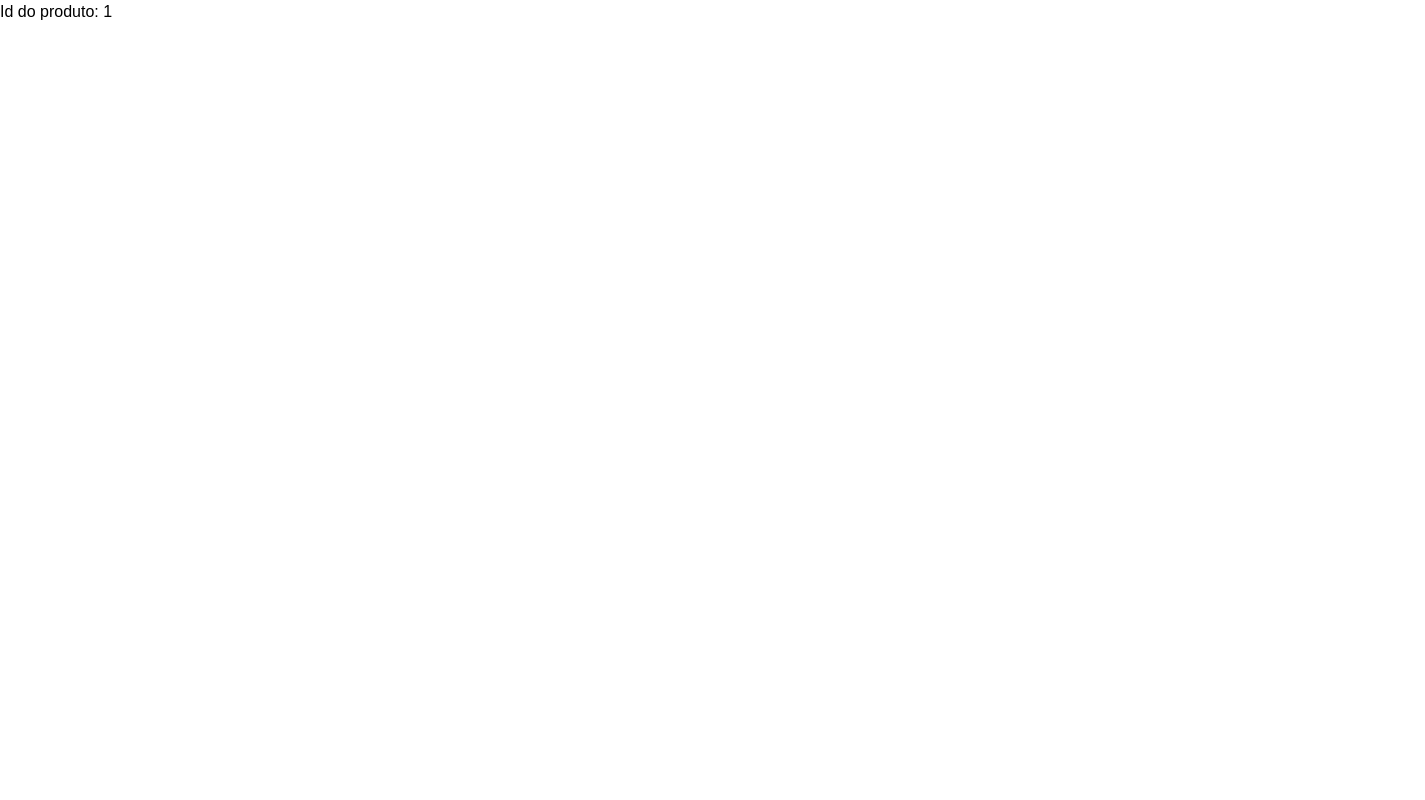
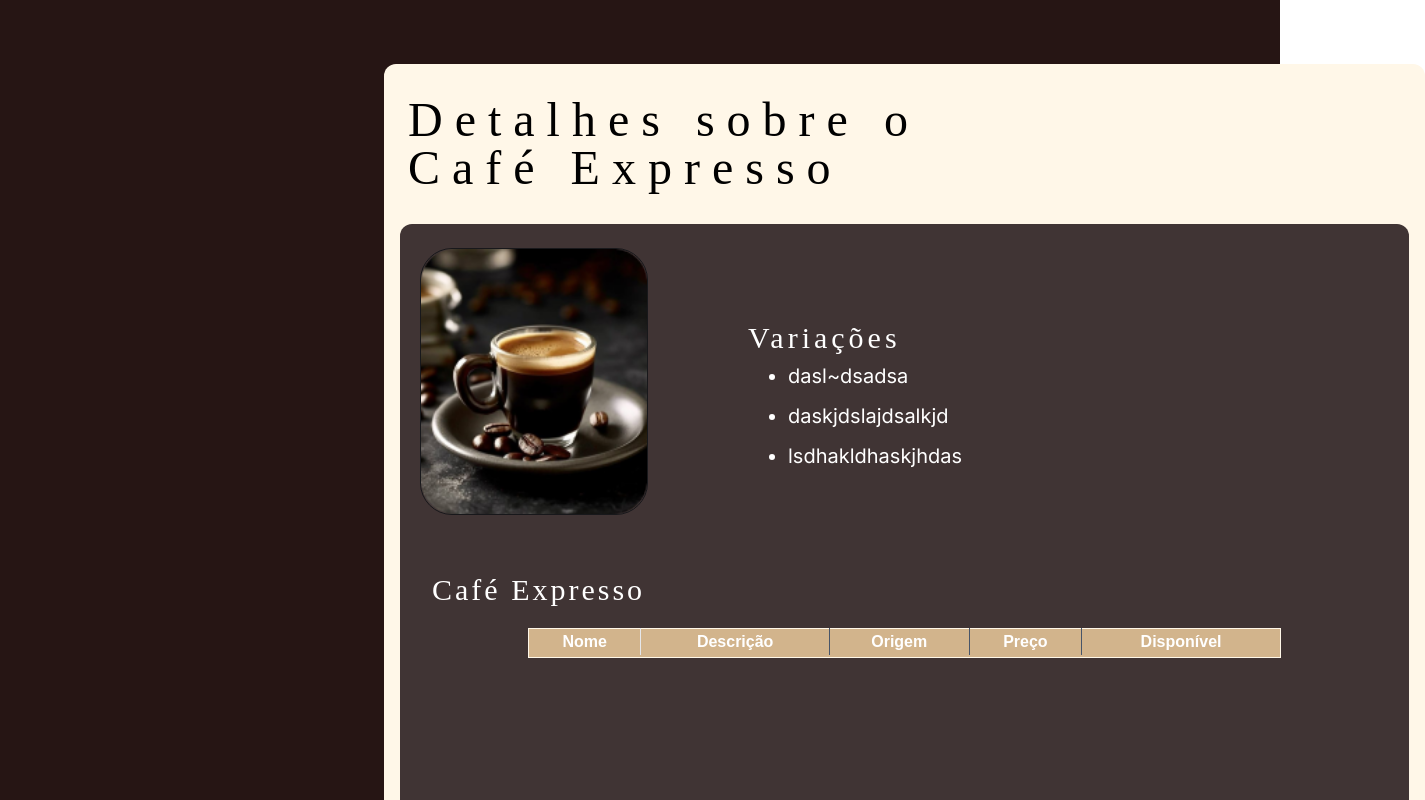
Before and after one commit to GuilhermeYm/LandingPage-Coffee, a Next.js app: page /product/1 in a window 1280 px wide. Shown: the top 800 px of the page, 1425 px wide, since content can reach past the window. Built offline with nearby package versions, Linux system fonts and the light colour scheme; a web font is replaced by a local one.

Commit message:
Começando a desenvolver a API

```diff
--- a/next.config.mjs
+++ b/next.config.mjs
@@ -1,4 +1,22 @@
 /** @type {import('next').NextConfig} */
-const nextConfig = {};
+const nextConfig = {
+  async headers() {
+    return [
+      {
+        source: "/api/:path*",
+        headers: [
+          {
+            key: "Access-Control-Allow-Origin",
+            value: "http://localhost:3000",
+          },
+          {
+            key: "Access-Control-Allow-Headers",
+            value: "Content-Type",
+          },
+        ],
+      },
+    ];
+  },
+};
 
 export default nextConfig;
--- /dev/null
+++ b/src/app/api/products/[idProduct]/route.js
@@ -0,0 +1,8 @@
+import data from "../../server.json";
+
+export async function GET(request, { params }) {
+  const id = 1;
+  const coffeWithId = data.coffees.filter((c) => c.id === id);
+  console.log(coffeWithId[0].id)
+  return Response.json({ coffeWithId});
+}
--- /dev/null
+++ b/src/app/api/server.json
@@ -0,0 +1,45 @@
+{
+  "coffees": [
+    {
+      "id": 1,
+      "image": "/image/coffees/Coffee",
+      "name": "Café Expresso",
+      "description": "Café encorpado feito com grãos 100% arábica.",
+      "origin": "Brasil",
+      "price": 5.0,
+      "available": true
+    },
+    {
+      "id": 2,
+      "name": "Café Latte",
+      "description": "Café com leite vaporizado e espuma cremosa.",
+      "origin": "Itália",
+      "price": 7.5,
+      "available": true
+    },
+    {
+      "id": 3,
+      "name": "Cappuccino",
+      "description": "Café, leite vaporizado e uma camada de espuma.",
+      "origin": "Itália",
+      "price": 6.0,
+      "available": false
+    },
+    {
+      "id": 4,
+      "name": "Café Mocha",
+      "description": "Café expresso, chocolate e leite vaporizado.",
+      "origin": "México",
+      "price": 8.0,
+      "available": true
+    },
+    {
+      "id": 5,
+      "name": "Café Macchiato",
+      "description": "Café expresso com um toque de leite.",
+      "origin": "Itália",
+      "price": 5.5,
+      "available": true
+    }
+  ]
+}
--- a/src/app/components/MainComponents/FooterComponents.jsx
+++ b/src/app/components/MainComponents/FooterComponents.jsx
@@ -1,8 +1,28 @@
+import Link from "next/link";
+
 export default function FooterComponents() {
   return (
-    <footer>
-      <div></div>
-      <div></div>
+    <footer className="w-full flex py-11 bg-backgroundFooter text-white">
+      <div className="flex-1 border-r border-white p-3">
+        <h2 className="font-fontIsland text-8xl">Endereço</h2>
+        <address>
+          <div>
+            <p>Suporte ao cliente</p>
+            <Link href={"/"}>Clique aqui para poder abrir um ticket</Link>
+          </div>
+          <div>
+            Estamos presente em:
+            <ul>
+              <li>São Paulo</li>
+              <li>Recife</li>
+              <li>Salvador</li>
+            </ul>
+          </div>
+        </address>
+      </div>
+      <div className="flex-1 p-3">
+        <h2 className="text-8xl font-fontIsland text-end">Outros...</h2>
+      </div>
     </footer>
   );
 }
--- a/src/app/components/MainComponents/MainComponents.jsx
+++ b/src/app/components/MainComponents/MainComponents.jsx
@@ -1,5 +1,6 @@
 import AboutUsComponents from "./AboutUsComponents";
 import DisplayOfProducts from "./DisplayOfProducts";
+import FooterComponents from "./FooterComponents";
 import ServicesComponents from "./ServicesComponents";
 
 export default function MainComponents() {
@@ -15,6 +16,7 @@ export default function MainComponents() {
       </main>
       <AboutUsComponents />
       <ServicesComponents />
+      <FooterComponents />
     </>
   );
 }
--- /dev/null
+++ b/src/app/components/ProductsInformations/FirstPartSection.jsx
@@ -0,0 +1,39 @@
+import Image from "next/image";
+import { Inter } from "next/font/google";
+
+const inter = Inter({
+  weight: ["400"],
+  subsets: ["latin"],
+  display: "swap",
+});
+
+export default async function FirstPartSection({ id }) {
+
+  const data = await fetch(`http://localhost:3000/api/products/${id}`)
+  const dataObject = await data.json();
+  const coffes = dataObject.coffeWithId[0]
+
+  return (
+    <>
+      <div className="min-h-1/2 flex">
+        <div className="py-6 px-5">
+          <Image
+            src={"/images/coffees/CoffeeE.png"}
+            alt={"Um bom café"}
+            width={228}
+            height={267}
+            className="rounded-[32px] border border-zinc-900"
+          />
+        </div>
+        <div className="px-20 py-24">
+          <h2 className="text-3xl font-fontIrian tracking-[4px]">Variações</h2>
+          <ul className="text-xl pl-10 leading-10 list-disc">
+            <li className={`${inter.className}`}>dasl~dsadsa</li>
+            <li className={`${inter.className}`}>daskjdslajdsalkjd</li>
+            <li className={`${inter.className}`}>lsdhakldhaskjhdas</li>
+          </ul>
+        </div>
+      </div>
+    </>
+  );
+}
--- /dev/null
+++ b/src/app/components/ProductsInformations/SecondPartSection.jsx
@@ -0,0 +1,31 @@
+export default function SecondPartSection({ id }) {
+  return (
+    <>
+      <div className="h-1/2 min-w-full ">
+        <h2 className="ml-8 font-fontIrian text-3xl tracking-widest">
+          Café Expresso
+        </h2>
+        <div className="px-32 mt-5 min-w-full">
+          <table className="border border-[#fff7e8] min-w-full bg-backgroundAboutUs">
+            <thead>
+              <tr>
+                <th className="border-r border-[#]">Nome</th>
+                <th className="border-r border-slate-600">Descrição</th>
+                <th className="border-r border-slate-600">Origem</th>
+                <th className="border-r border-slate-600">Preço</th>
+                <th>Disponível</th>
+              </tr>
+            </thead>
+            <tbody>
+              <tr>
+                <td></td>
+                <td></td>
+                <td></td>
+              </tr>
+            </tbody>
+          </table>
+        </div>
+      </div>
+    </>
+  );
+}
--- a/src/app/globals.css
+++ b/src/app/globals.css
@@ -17,6 +17,7 @@
   --background-AboutUs: #D2B48C;
   --background-Services: #F2E8DF;
   --background-ServicesItems: #261420;
+  --background-Footer: #0C0C0E;
 }
 
 @font-face {
--- /dev/null
+++ b/src/app/hook/useAPI.jsx
@@ -0,0 +1,12 @@
+export default function useAPI() {
+  const getProductWithID = async ({ id }) => {
+    const data = await fetch(`http://localhost:3000/api/products/${id}`);
+    const coffee = await data.json();
+
+    console.log(coffee.coffeWithId[0].id);
+  };
+
+  return {
+    getProductWithID,
+  };
+}
--- a/src/app/product/[id]/page.jsx
+++ b/src/app/product/[id]/page.jsx
@@ -1,8 +1,21 @@
+import FirstPartSection from "@/app/components/ProductsInformations/FirstPartSection";
+import SecondPartSection from "@/app/components/ProductsInformations/SecondPartSection";
+
 export default async function Page({ params }) {
-  const id = await params.id;
+  const id = (await params).id;
   return (
     <>
-      <p>Id do produto: {id}</p>
+      <main className="bg-backgroundMain h-HeightDefault text-white flex">
+        <article className="my-16 mx-96 bg-backgroundArticle flex h-HeightArticleProduct w-productArticleWidth rounded-xl text-black flex-col">
+          <h1 className="font-fontIrian text-5xl tracking-[12px] w-[632px] mx-6 my-8">
+            Detalhes sobre o Café Expresso
+          </h1>
+          <section className="rounded-xl w-[1009px] h-4/5 bg-backgroundSection mx-4 text-white">
+            <FirstPartSection id={id} />
+            <SecondPartSection id={id} />
+          </section>
+        </article>
+      </main>
     </>
   );
 }
--- a/tailwind.config.mjs
+++ b/tailwind.config.mjs
@@ -16,6 +16,7 @@ export default {
         containeritemsWidth: "1798px",
         containerSectionWidth: "214px",
         ServiceItem: "299px",
+        productArticleWidth: "1046px",
       },
       height: {
         headerHeight: "500px",
@@ -23,6 +24,8 @@ export default {
         containerSectionHeight: "270px",
         AboutUSHeight: "348px",
         ServiceItemHeight: "294px",
+        HeightDefault: "100vh",
+        HeightArticleProduct: "850px"
       },
       letterSpacing: {
         spaceTitle: "0.2em",
@@ -34,6 +37,7 @@ export default {
         backgroundAboutUs: "var(--background-AboutUs)",
         backgroundServices: "var(--background-Services)",
         backgroundServicesItems: "var(--background-ServicesItems)",
+        backgroundFooter: "var(--background-Footer)",
       },
     },
   },
```
Also changed, not shown: src/app/components/ProductsInformations/TableSection.jsx (added), 1 other file (tests, documents, lock files or other folders).
